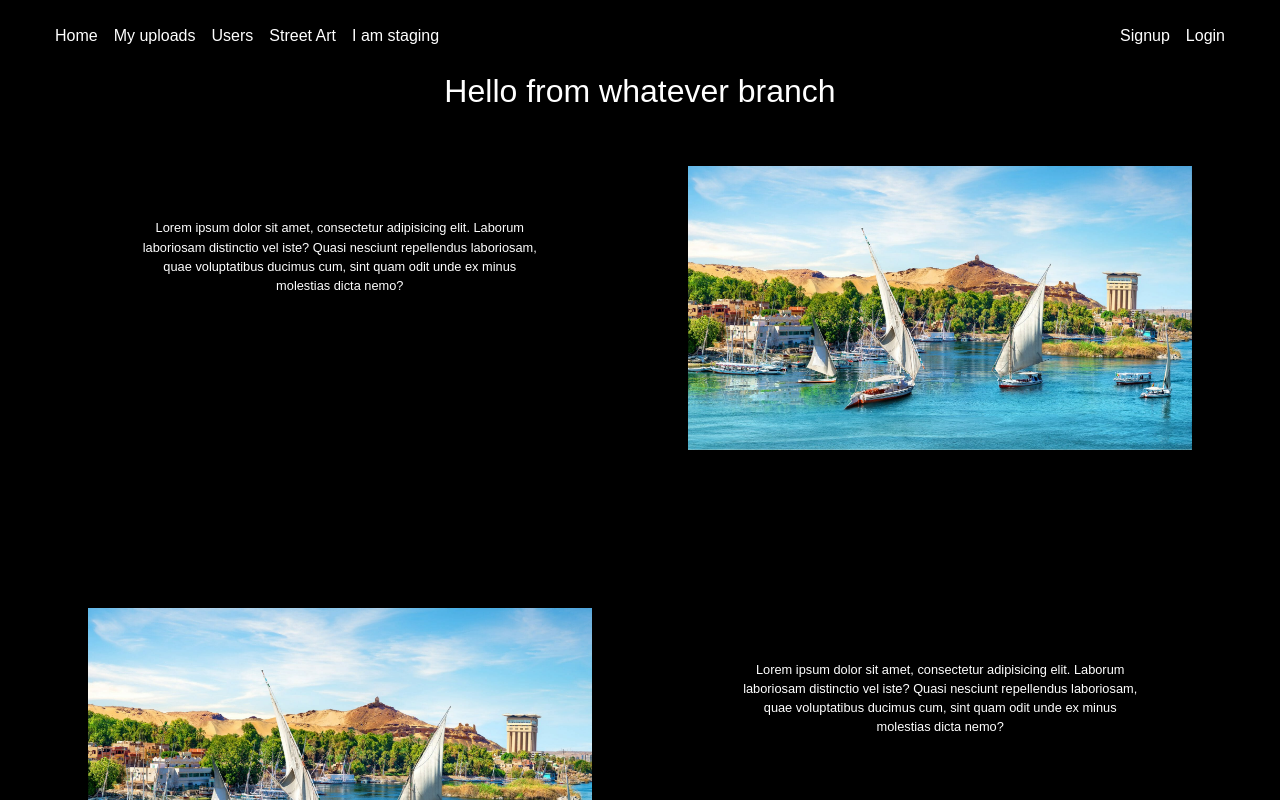
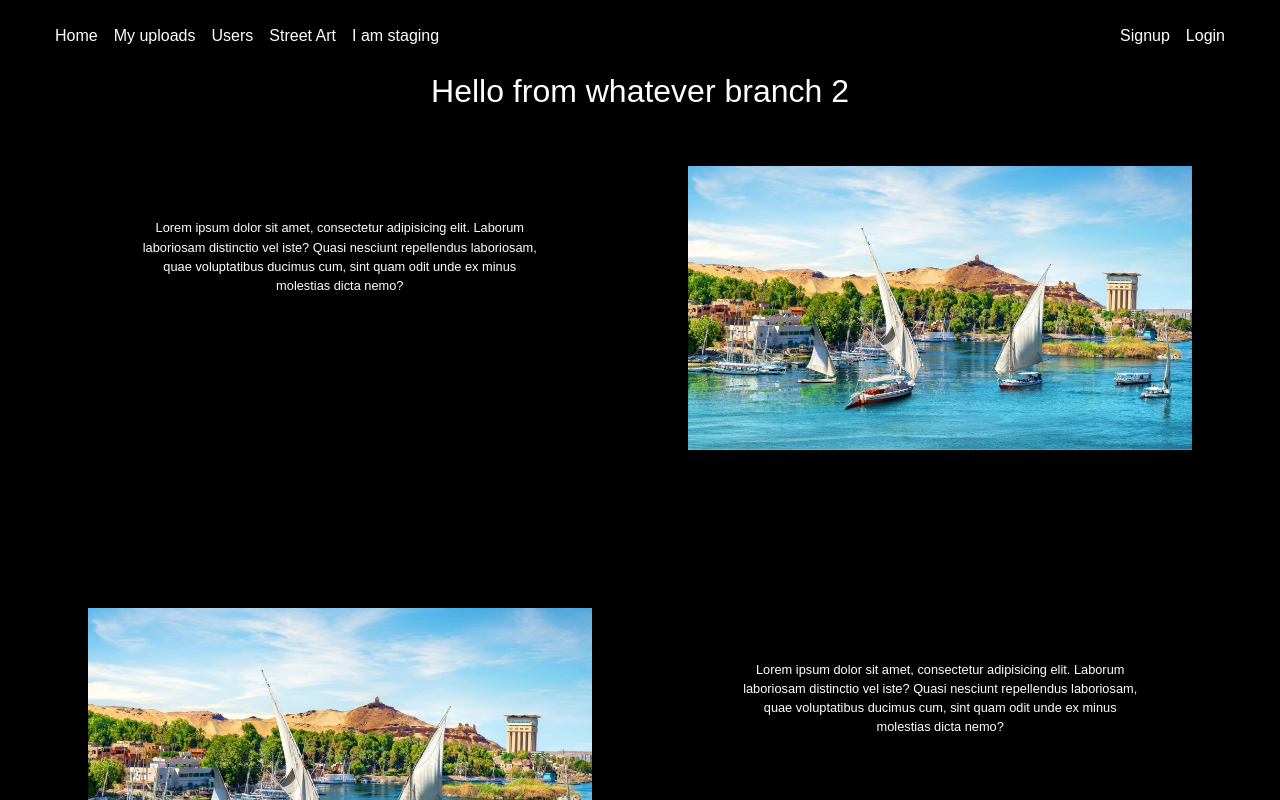
Before and after one commit to M-Gadd/pictures-project, a React (Create React App) app in the folder frontend/: page / in a window 1280 px wide. Shown: the top 800 px of the page. Built offline with nearby package versions, Linux system fonts and the light colour scheme; the HTML template or start-up script is replaced by a standard one.

Commit message:
still testing deploys to multiple branches

```diff
--- a/frontend/src/components/App.tsx
+++ b/frontend/src/components/App.tsx
@@ -15,7 +15,7 @@ const App: React.SFC<AppProps> = () => {
   return (
     <div>
       <MainNavBar />
-      <h2 style={{ color: "white" }}>Hello from whatever branch</h2>
+      <h2 style={{ color: "white" }}>Hello from whatever branch 2</h2>
       <Switch>
         <Route path="/" exact component={Home} />
         <Route path="/signup" component={Signup} />
```
